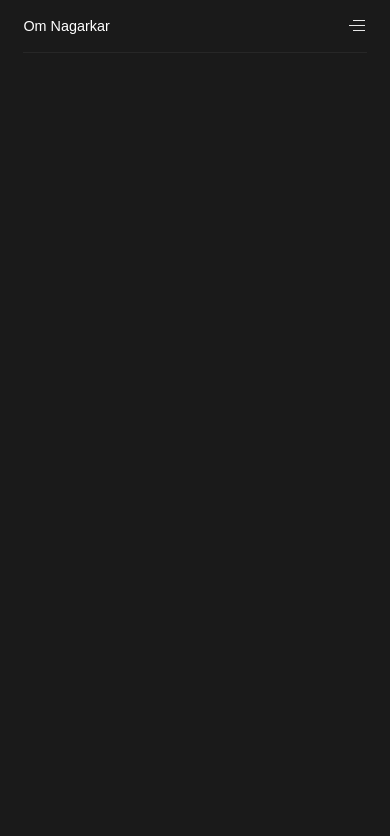
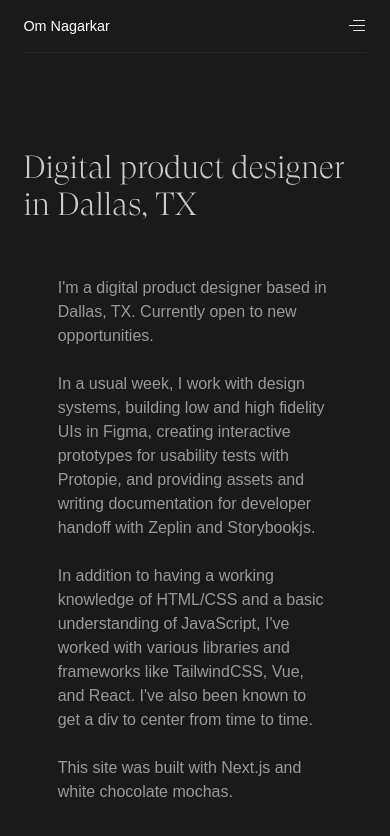
Before and after one commit to H0und5/nextport, a Next.js app: page /about in a window 390 px wide. Shown: the top 836 px of the page. Built offline with nearby package versions, Linux system fonts and the light colour scheme.

Commit message:
-- Renovation -- Updated some styling on the case study layout for mobile web, and added some changes to the About.js page.

```diff
--- a/pages/about.js
+++ b/pages/about.js
@@ -1,4 +1,5 @@
 // import Head from 'next/head'
+import AboutBio from '../src/components/AboutBio/AboutBio';
 import styles from '../styles/Home.module.css';
 
 // components
@@ -7,7 +8,7 @@ export default function About() {
   return (
     <div className={styles.container}>
 
-
+      <AboutBio />
 
     </div>
   )
--- a/pages/work/givelify.js
+++ b/pages/work/givelify.js
@@ -7,6 +7,7 @@ import Image from "next/image";
 import giveDisplay from "../../public/giveDisplay.jpeg";
 
 import BigDivider from "../../src/components/Dividers/BigDivider";
+import MobileLargeDivider from "../../src/components/Dividers/MobileLargeDivider";
 
 // components
 
@@ -36,6 +37,8 @@ export default function Givelify() {
 
       {/* This is the start of the case study content */}
 
+      <MobileLargeDivider />
+
       <div className={styles.sectionSplit}>
 
         <h2>Intersecting checkouts and heartwarming experiences</h2>
--- a/src/components/AboutBio/AboutBio.js
+++ b/src/components/AboutBio/AboutBio.js
@@ -3,10 +3,26 @@ import styles from './AboutBio.module.css';
 const AboutBio = () => {
 
   return (
-    <div>
+    <div className={styles.aboutBio}>
       <h1>
         Digital product designer in Dallas, TX
       </h1>
+
+      <p>
+        {"I'm"} a digital product designer based in Dallas, TX. Currently open to new opportunities.
+
+        <br/><br/>
+
+        In a usual week, I work with design systems, building low and high fidelity UIs in Figma, creating interactive prototypes for usability tests with Protopie, and providing assets and writing documentation for developer handoff with Zeplin and Storybookjs.
+
+        <br/><br/>
+
+        In addition to having a working knowledge of HTML/CSS and a basic understanding of JavaScript, {"I've"} worked with various libraries and frameworks like TailwindCSS, Vue, and React. {"I've"} also been known to get a div to center from time to time.
+
+        <br/><br/>
+
+        This site was built with Next.js and white chocolate mochas.
+      </p>
     </div>
   )
 }
--- a/src/components/AboutBio/AboutBio.module.css
+++ b/src/components/AboutBio/AboutBio.module.css
@@ -0,0 +1,63 @@
+@font-face {
+  font-family: "Untitled-Sans";
+  src: url("../../../public/fonts/untitled-sans-light.woff2");
+  font-weight: 300;
+}
+
+@font-face {
+  font-family: "Untitled-Sans";
+  src: url("../../../public/fonts/untitled-sans-regular.woff2");
+  font-weight: 400;
+}
+
+@font-face {
+  font-family: "GT Super Display";
+  src: url("../../../public/fonts/GT-Super-Display-Light.woff2");
+  font-weight: 300;
+}
+
+/* Font families defined above */
+
+.aboutBio {
+  display: flex;
+  flex-direction: column;
+  align-items: center;
+  justify-content: center;
+}
+
+.aboutBio h1 {
+  font-family: 'GT Super Display', serif;
+  font-weight: 100;
+  font-size: 2rem;
+  color: #cbcbcb;
+  margin-top: 6rem;
+  animation: header1;
+  animation-duration: 1.5s;
+  position: relative;
+}
+
+@keyframes header1 {
+  0% {opacity: 0}
+  50% {top: 20px; opacity: 0}
+  100% {top: 0px; opacity: 1;}
+}
+
+.aboutBio p {
+  font-family: 'Untitled Sans', sans-serif;
+  font-size: 1rem;
+  font-weight: 100;
+  line-height: 1.5rem;
+  color: #999;
+  margin-top: 2rem;
+  width: auto;
+  max-width: 80%;
+  animation: paragraphBio;
+  animation-duration: 2s;
+  position: relative;
+}
+
+@keyframes paragraphBio {
+  0% {opacity: 0}
+  50% {top: 20px; opacity: 0}
+  100% {top: 0px; opacity: 1}
+}
```
Also changed, not shown: src/components/Dividers/MobileLargeDivider.js (added, +12 -0 lines), src/components/Dividers/MobileLargeDivider.module.css (added, +10 -0 lines), styles/CaseStudy.module.css (+4 -4 lines).
